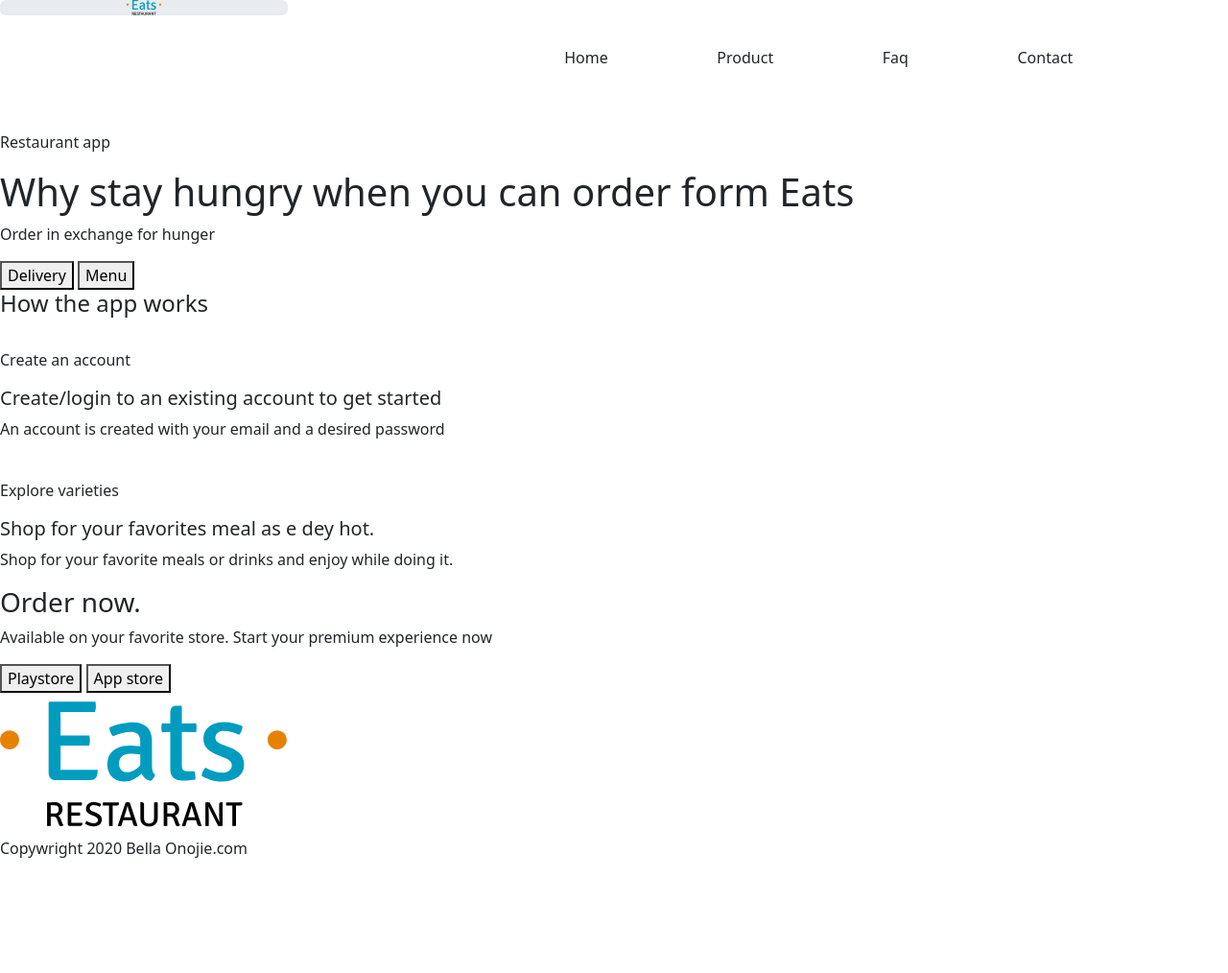
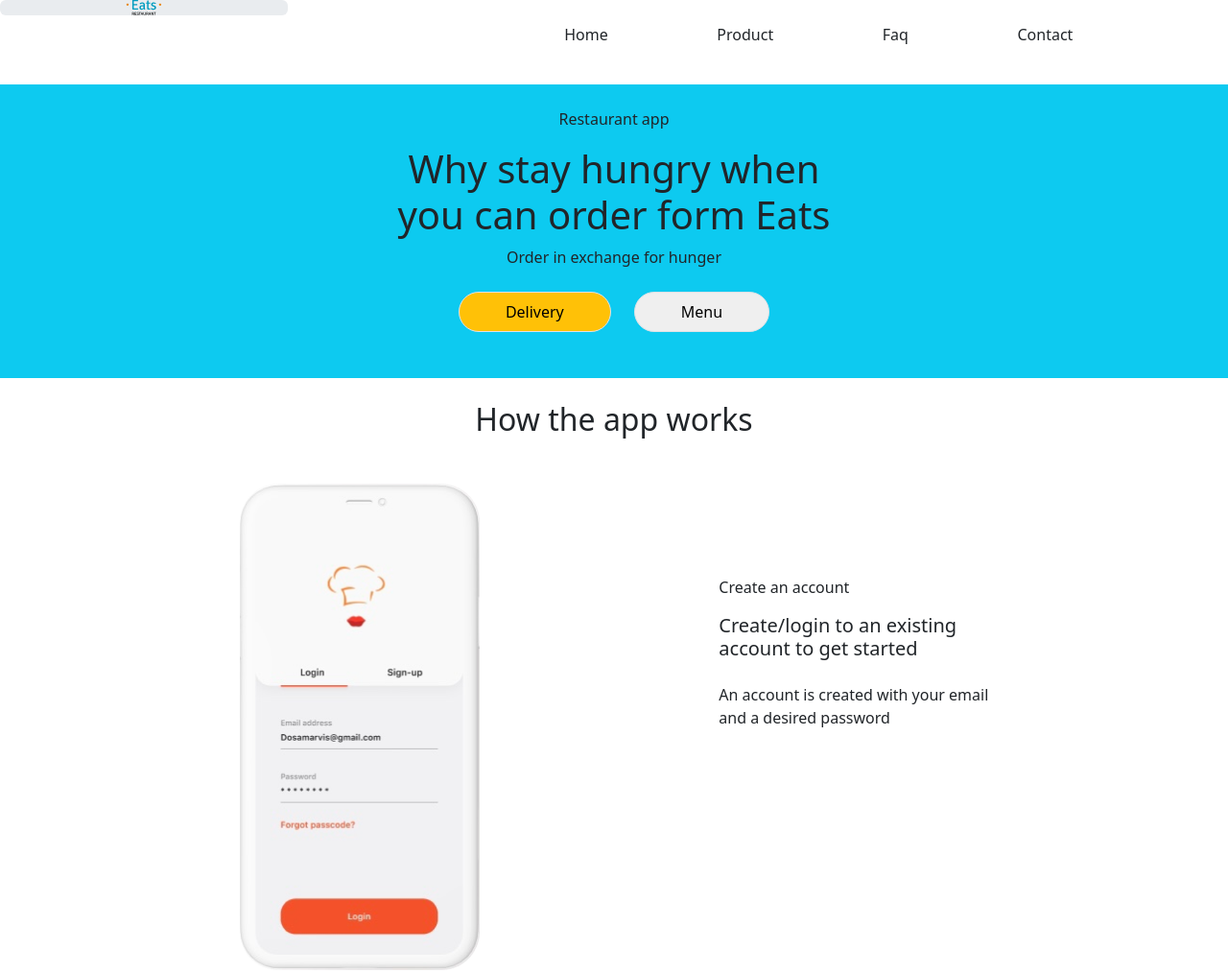
Before and after one commit to Maria2009gift/homework-13, a plain HTML site: page index.html in a window 1280 px wide. Shown: the top 1014 px of the page at 96% size. Before the commit the page ends 912 px from the top, so only its background shows below. Drawn offline with nearby package versions, Linux system fonts and the light colour scheme.

Commit message:
position

```diff
--- a/index.html
+++ b/index.html
@@ -13,11 +13,12 @@
 <body>
     <header class="d-flex">
         <div class="col-4">
+        <!-- зробити іконку -->
         <svg class="progress height: 45px" role="progressbar" >
             <use href="svg/symbol-defs.svg#icon-eats"></use>
         </svg>
         </div>
-        <div class="d-flex col-8 justify-content-evenly pe-5 ps-5 mt-5 mb-5">
+        <div class="d-flex col-8 justify-content-evenly pe-5 ps-5 mt-4 mb-4">
             <div class="">
                 <p class="">Home</p>
             </div>
@@ -33,46 +34,51 @@
         </div>
     </header>
     <main>
-        <div class="">
-            <p>Restaurant app</p>
-            <h1>Why stay hungry when you can order form Eats </h1>
-            <p>Order in exchange for hunger</p>
-            <button>Delivery</button>
-            <button>Menu</button>
+        <!-- треба додати зображення -->
+        <div class="bg-info pb-5">
+            <p class="text-center pt-4">Restaurant app</p>
+            <h1 class="text-center">Why stay hungry when <br> you can order form Eats </h1>
+            <p class="text-center">Order in exchange for hunger</p>
+            <div class="d-flex justify-content-center mt-4">
+                <button class="border border-opacity-0 rounded-pill me-4 pe-5 ps-5 pt-2 pb-2 bg-warning">Delivery</button>
+                <button class="border border-opacity-0 rounded-pill pe-5 ps-5 pt-2 pb-2">Menu</button>
+            </div>
         </div>
-        <div class="">
-            <h4>How the app works</h4>
-            <div>
-                <img src="" alt="">
-                <div>
-                    <p>Create an account</p>
-                    <h5>Create/login to an existing account to get started</h5>
-                    <p>An account is created with your email and a desired password</p>
+        <div class="mt-4">
+            <h2 class="text-center mb-5">How the app works</h2>
+            <div class="d-flex justify-content-evenly">
+                <img class="" src="img/imgwhite1.png" alt="">
+                <div class="mt-5">
+                    <p class="mt-5">Create an account</p>
+                    <h5>Create/login to an existing <br> account to get started</h5>
+                    <p class="mt-4">An account is created with your email <br> and a desired password</p>
                 </div>
             </div>
-            <div>
-                <img src="" alt="">
-                <div>
-                    <p>Explore varieties</p>
-                    <h5>Shop for your favorites meal as e dey hot.</h5>
-                    <p>Shop for your favorite meals or drinks and enjoy while doing it.</p>
+            <div class="d-flex justify-content-evenly mt-5">
+                <div class="mt-5">
+                    <p class="mt-5">Explore varieties</p>
+                    <h5>Shop for your favorites <br> meal as e dey hot.</h5>
+                    <p class="mt-4">Shop for your favorite meals or drinks <br> and enjoy while doing it.</p>
                 </div>
+                <img src="img/imgwhite2.png" alt="">
             </div>
         </div>
 
-        <div class="">
-            <h3>Order now.</h3>
-            <p>Available on your favorite store. Start your premium experience now</p>
-            <button>Playstore</button>
-            <button>App store</button>
+        <div class="bg-info pt-5 pb-5">
+            <h3 class="text-center pt-5 mb-3">Order now.</h3>
+            <p class="text-center mb-5">Available on your favorite store. Start your premium experience now</p>
+            <div class="d-flex justify-content-center mt-4 pb-5">
+                <button class="border border-opacity-0 rounded me-3 pe-4 ps-4 pt-3 pb-3 bg-warning">Playstore</button>
+                <button class="border border-opacity-0 rounded pe-5 ps-5 pt-3 pb-3">App store</button>
+            </div>
         </div>
     </main>
     <footer>
-        <div>
-            <svg>
+        <div class="d-flex justify-content-between ps-5">
+            <svg class="col-1">
                 <use href="svg/symbol-defs.svg#icon-eats"></use>
             </svg>
-            <p>Copywright 2020 Bella Onojie.com</p>
+            <p class="text-end col-11 mt-5 pe-5 pt-2">Copywright 2020 Bella Onojie.com</p>
         </div>
     </footer>
     <script src="https://cdn.jsdelivr.net/npm/bootstrap@5.3.0-alpha1/dist/js/bootstrap.bundle.min.js" integrity="sha384-w76AqPfDkMBDXo30jS1Sgez6pr3x5MlQ1ZAGC+nuZB+EYdgRZgiwxhTBTkF7CXvN" crossorigin="anonymous"></script>
```
